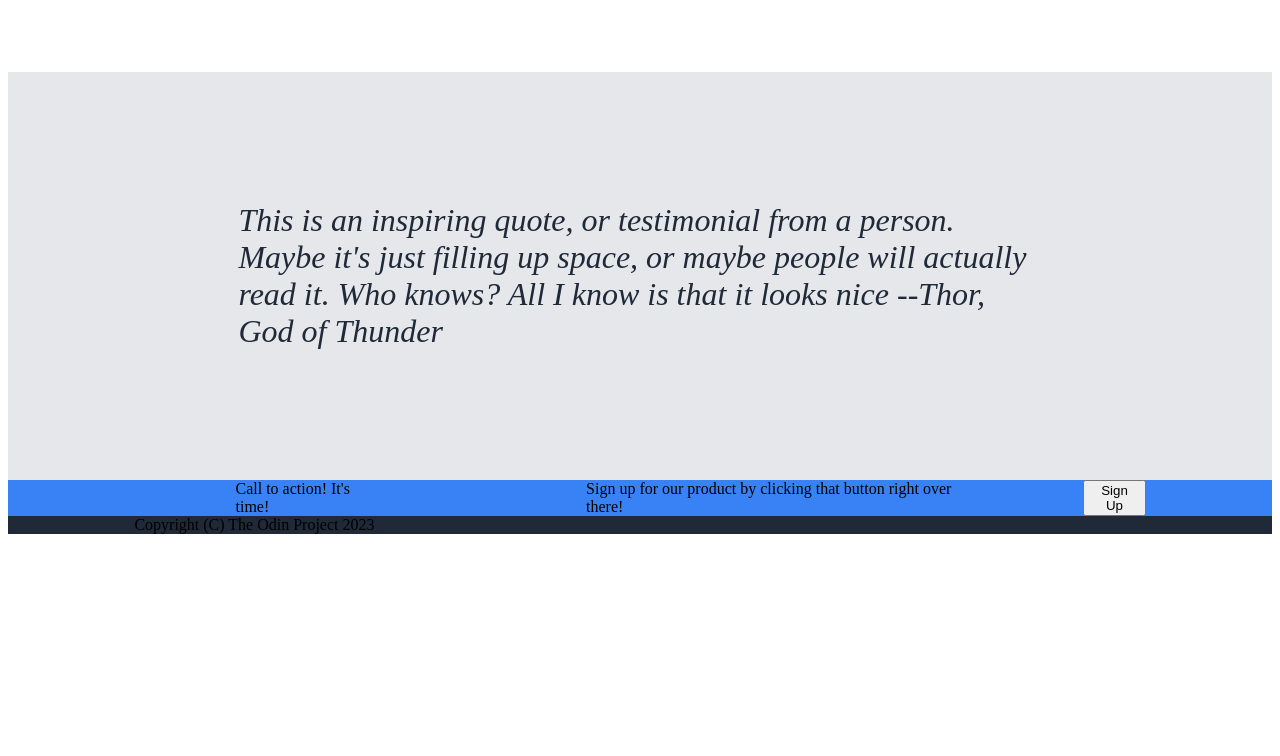
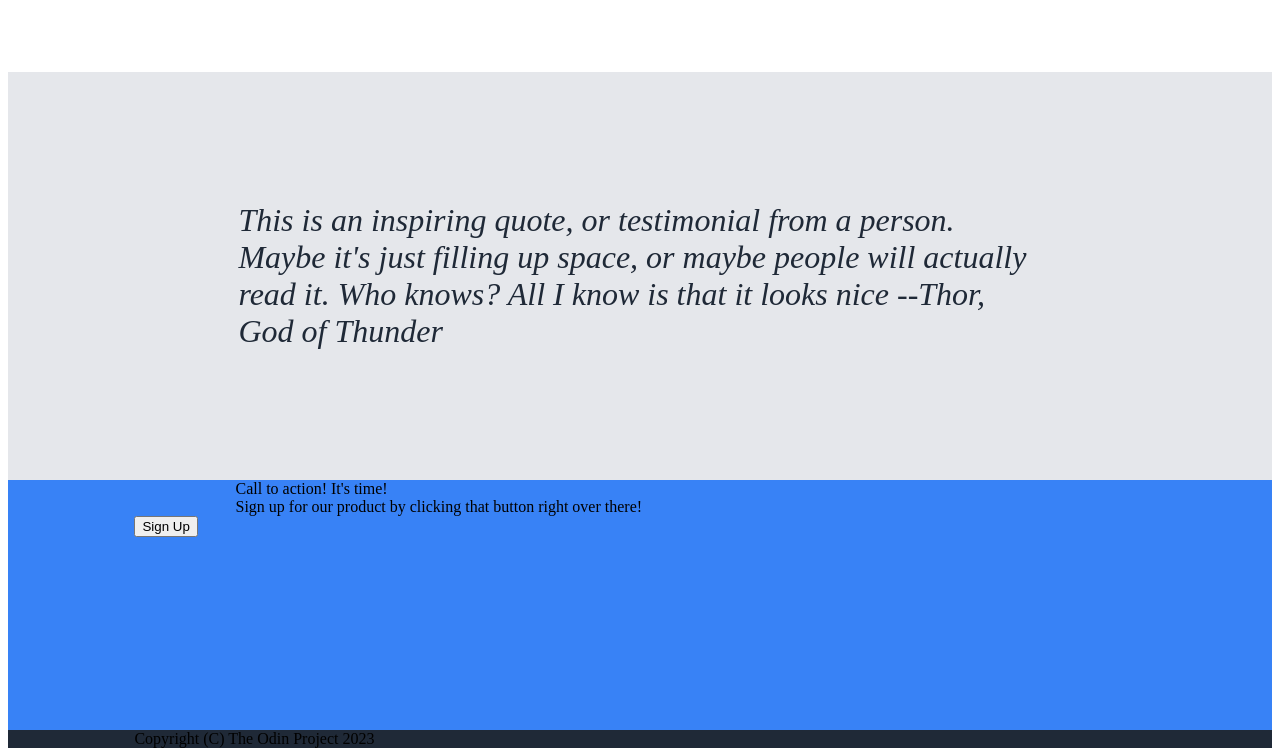
Before and after one commit to mattyj-dev/odin-landing-page, a plain HTML site: page index.html in a window 1280 px wide. Shown: the part 868-1624 px from the top of the page. Before the commit the page ends 1410 px from the top, so only its background shows below. Drawn offline with Linux system fonts and the light colour scheme.

Commit message:
more CSS tinkering

```diff
--- a/style.css
+++ b/style.css
@@ -28,7 +28,7 @@
 
 .get-going {
     background-color: #3882F6;
-    display: flex;
+    block-size: 250px;
 }
 
 a {
```
